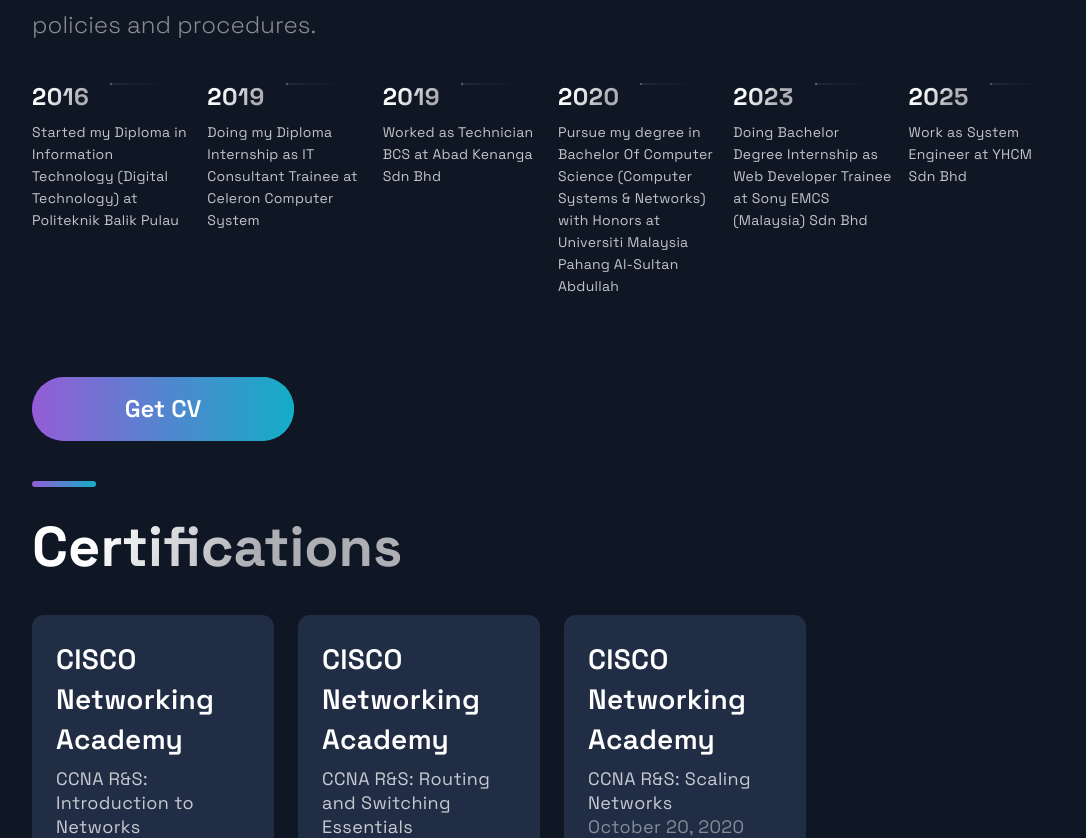
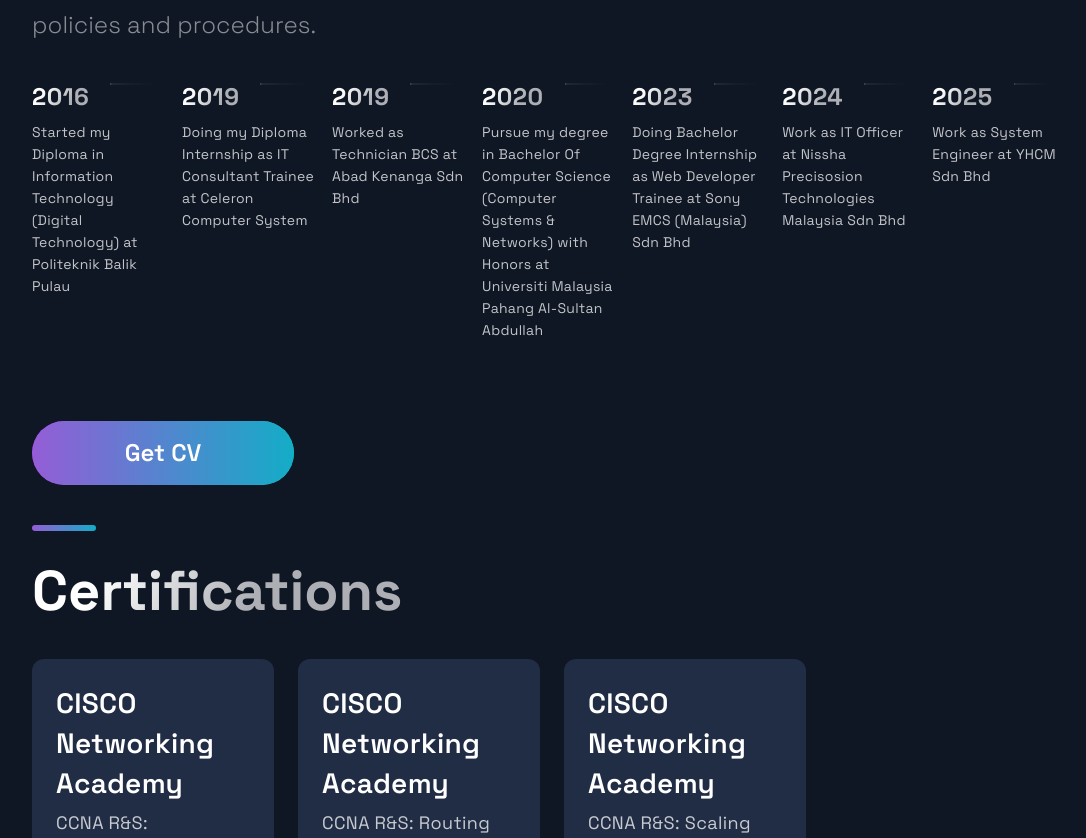
Before and after one commit to ilyshkmi/portfolio, a Next.js app: page / in a window 1280 px wide. Shown: the part 3229-4067 px from the top of the page, without its empty margins (88-1174 px from the left). Built offline with nearby package versions, Linux system fonts and the light colour scheme.

Commit message:
Update constants.js
replace content for 2024 experience

```diff
--- a/src/constants/constants.js
+++ b/src/constants/constants.js
@@ -28,6 +28,7 @@ export const TimeLineData = [
   { year: 2019, text: 'Worked as Technician BCS at Abad Kenanga Sdn Bhd', },
   { year: 2020, text: 'Pursue my degree in Bachelor Of Computer Science (Computer Systems & Networks) with Honors at Universiti Malaysia Pahang Al-Sultan Abdullah', },
   { year: 2023, text: 'Doing Bachelor Degree Internship as Web Developer Trainee at Sony EMCS (Malaysia) Sdn Bhd', },
+  { year: 2024, text: 'Work as IT Officer at Nissha Precisosion Technologies Malaysia Sdn Bhd', },
   { year: 2025, text: 'Work as System Engineer at YHCM Sdn Bhd', },
 ];
 
```
